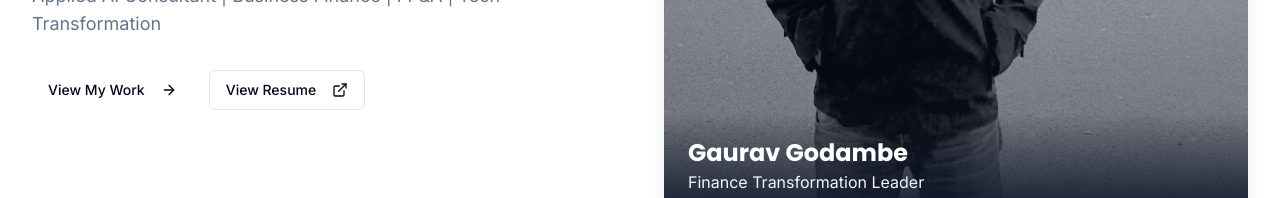
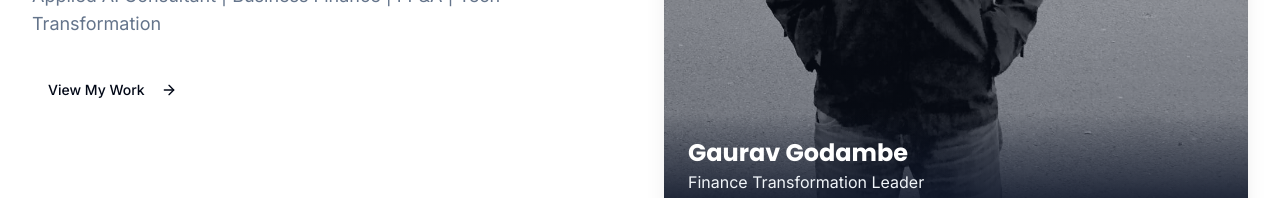
Before and after one commit to greatestgatsby/gaurav-godambe-portfolio, a React (Vite) app: page / in a window 1280 px wide. Shown: the part 671-869 px from the top of the page. Built offline with nearby package versions, Linux system fonts and the light colour scheme.

Commit message:
Remove "View Resume" button
Removed the "View Resume" button from the HeroSection.

```diff
--- a/src/components/HeroSection.tsx
+++ b/src/components/HeroSection.tsx
@@ -26,13 +26,6 @@ const HeroSection = ({ className }: HeroSectionProps) => {
             <div className="flex flex-wrap gap-4">
               <Button variant="primary" href="/portfolio" icon="arrow">
                 View My Work
-              </Button>
-              <Button
-                variant="outline"
-                href="/resume"
-                icon="external"
-              >
-                View Resume
               </Button>
             </div>
           </div>
```
